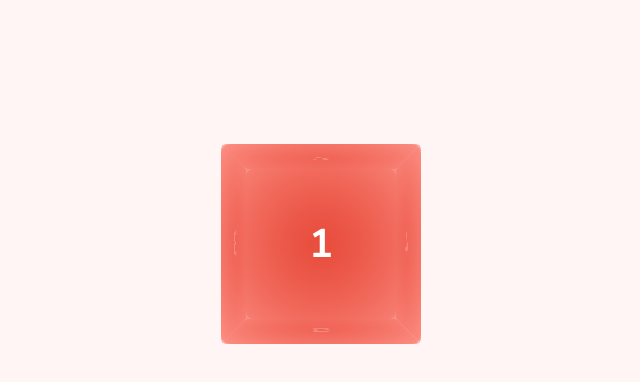
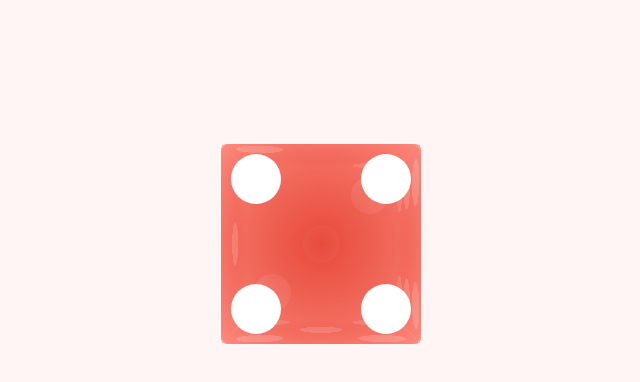
Before and after one commit to siddacool/dice, a Svelte app: page / in a window 1280 px wide. Shown: the top 382 px of the page, without its empty margins (319-959 px from the left). Built offline with nearby package versions, Linux system fonts and the light colour scheme.

Commit message:
faces added on dice cube

```diff
--- a/src/components/Cube.svelte
+++ b/src/components/Cube.svelte
@@ -1,8 +1,9 @@
 <script>
-  let number = 1;
+  const randomFace = () => Math.floor(Math.random() * 6 + 1);
+  let number = randomFace();
 
   function rollDice() {
-    number = Math.floor(Math.random() * 6 + 1);
+    number = randomFace();
   }
 
   const faces = {
@@ -44,7 +45,7 @@
     text-align: center;
     position: absolute;
     background: rgb(231,76,60);
-    background: radial-gradient(circle, rgba(231,76,60,1) 0%, rgba(252,133,121,.7) 100%);
+    background: radial-gradient(circle, rgba(231,76,60,1) 0%, rgba(252,133,121,.8) 100%);
     border-radius: 10px;
     color: #fff;
   }
@@ -72,15 +73,170 @@
   .bottom {
     transform: rotateX(-90deg) translateZ(100px);
   }
+
+  .dot {
+    width: 50px;
+    height: 50px;
+    background: #fff;
+    display: inline-block;
+    border-radius: 50%;
+  }
+
+  .face-inner {
+    position: relative;
+    display: flex;
+    padding: 10px;
+    height: 100%;
+  }
+
+  /* Face 1 */
+  .front .face-inner {
+    justify-content: center;
+    align-items: center;
+  }
+
+  /* Face 2 */
+  .top .face-inner .dot:nth-child(2) {
+    position: absolute;
+    right: 10px;
+    bottom: 10px;
+  }
+
+  /* Face 3 */
+  .left .face-inner .dot:nth-child(2) {
+    position: absolute;
+    top: calc(50% - 25px);
+    left: calc(50% - 25px);
+  }
+
+  .left .face-inner .dot:nth-child(3) {
+    position: absolute;
+    right: 10px;
+    bottom: 10px;
+  }
+
+  /* Face 4 */
+  .right .face-inner .dot:nth-child(2) {
+    position: absolute;
+    right: 10px;
+    top: 10px;
+  }
+
+  .right .face-inner .dot:nth-child(3) {
+    position: absolute;
+    left: 10px;
+    bottom: 10px;
+  }
+
+  .right .face-inner .dot:nth-child(4) {
+    position: absolute;
+    right: 10px;
+    bottom: 10px;
+  }
+
+  /* Face 5 */
+  .bottom .face-inner .dot:nth-child(2) {
+    position: absolute;
+    right: 10px;
+    top: 10px;
+  }
+
+  .bottom .face-inner .dot:nth-child(3) {
+    position: absolute;
+    top: calc(50% - 25px);
+    left: calc(50% - 25px);
+  }
+
+  .bottom .face-inner .dot:nth-child(4) {
+    position: absolute;
+    left: 10px;
+    bottom: 10px;
+  }
+
+  .bottom .face-inner .dot:nth-child(5) {
+    position: absolute;
+    right: 10px;
+    bottom: 10px;
+  }
+
+  /* Face 6 */
+  .back .face-inner .dot:nth-child(2) {
+    position: absolute;
+    top: 10px;
+    left: calc(50% - 25px);
+  }
+
+  .back .face-inner .dot:nth-child(3) {
+    position: absolute;
+    right: 10px;
+    top: 10px;
+  }
+
+  .back .face-inner .dot:nth-child(4) {
+    position: absolute;
+    left: 10px;
+    bottom: 10px;
+  }
+
+  .back .face-inner .dot:nth-child(5) {
+    position: absolute;
+    left: calc(50% - 25px);
+    bottom: 10px;
+  }
+
+  .back .face-inner .dot:nth-child(6) {
+    position: absolute;
+    right: 10px;
+    bottom: 10px;
+  }
 </style>
 
 <div class="scene">
   <div class="cube" on:click={rollDice} style={`transform: translateZ(-100px) ${faces[number.toString()]};`}>
-    <div class="face front">1</div>
-    <div class="face back">6</div>
-    <div class="face right">4</div>
-    <div class="face left">3</div>
-    <div class="face top">2</div>
-    <div class="face bottom">5</div>
+    <div class="face front">
+      <div class="face-inner">
+        <span class="dot"></span>
+      </div>
+    </div>
+    <div class="face back">
+      <div class="face-inner">
+        <span class="dot"></span>
+        <span class="dot"></span>
+        <span class="dot"></span>
+        <span class="dot"></span>
+        <span class="dot"></span>
+        <span class="dot"></span>
+      </div>
+    </div>
+    <div class="face right">
+      <div class="face-inner">
+        <span class="dot"></span>
+        <span class="dot"></span>
+        <span class="dot"></span>
+        <span class="dot"></span>
+      </div>
+    </div>
+    <div class="face left">
+      <div class="face-inner">
+        <span class="dot"></span>
+        <span class="dot"></span>
+        <span class="dot"></span>
+      </div>
+    </div>
+    <div class="face top">
+      <div class="face-inner">
+        <span class="dot"></span>
+        <span class="dot"></span>
+      </div>
+    </div>
+    <div class="face bottom">
+      <div class="face-inner">
+        <span class="dot"></span>
+        <span class="dot"></span>
+        <span class="dot"></span>
+        <span class="dot"></span>
+        <span class="dot"></span>
+      </div>
+    </div>
   </div>
 </div>
--- a/src/components/DiceFace.svelte
+++ /dev/null
@@ -1,43 +0,0 @@
-<script>
-  export let number = 1;
-  export let name = 'dice-1';
-
-  const faces = {
-    '1': [ {top: '33', left: '33'} ],
-    '2': [ {top: '55', left: '10'}, { top: '10', left: '56'} ],
-    '3': [ {top: '55', left: '10'}, { top: '33', left: '33' }, { top: '10', left: '56'} ],
-    '4': [ {top: '10', left: '10'}, { top: '10', left: '56'}, {top: '55', left: '10'}, { top: '55', left: '56'} ],
-    '5': [ {top: '10', left: '10'}, { top: '10', left: '56'}, { top: '33', left: '33' }, {top: '55', left: '10'}, { top: '55', left: '56'} ],
-    '6': [ {top: '10', left: '10'}, { top: '10', left: '32' }, { top: '10', left: '56'}, {top: '55', left: '10'}, { top: '55', left: '32' }, { top: '55', left: '56'} ],
-  };
-</script>
-
-<style>
-  .face {
-    width: 80px;
-    height: 80px;
-    background: #bcbcbc;
-    border-radius: 7px;
-    display: inline-flex;
-    justify-content: center;
-    align-items: center;
-    font-weight: 600;
-    font-size: 20px;
-    position: relative;
-  }
-
-  .dot {
-    width: 15px;
-    height: 15px;
-    background: #000;
-    border-radius: 50%;
-    display: inline-block;
-    position: absolute;
-  }
-</style>
-
-<div class="face" data-name={name} data-number={number}>
-  {#each faces[number.toString()] as face}
-    <span class="dot" style={`top:${face.top}px; left:${face.left}px;`}></span>
-  {/each}
-</div>
```
